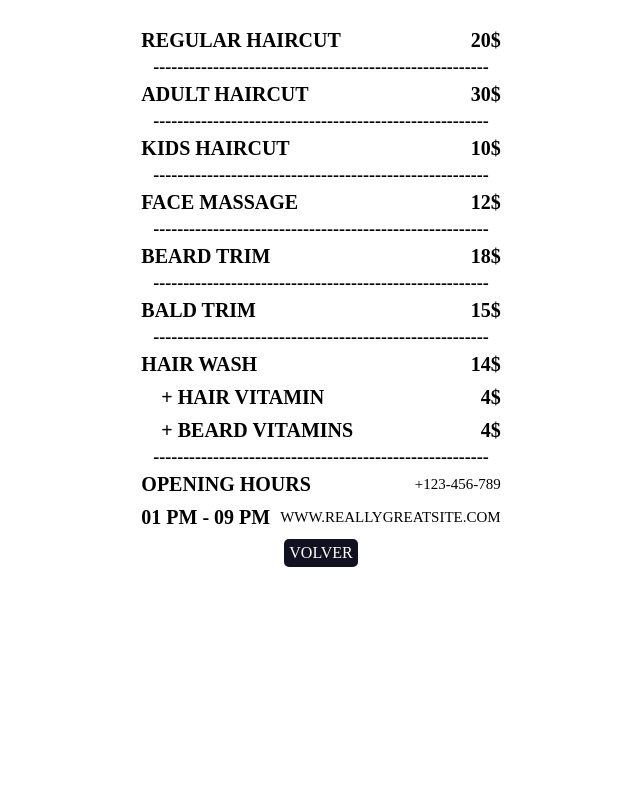
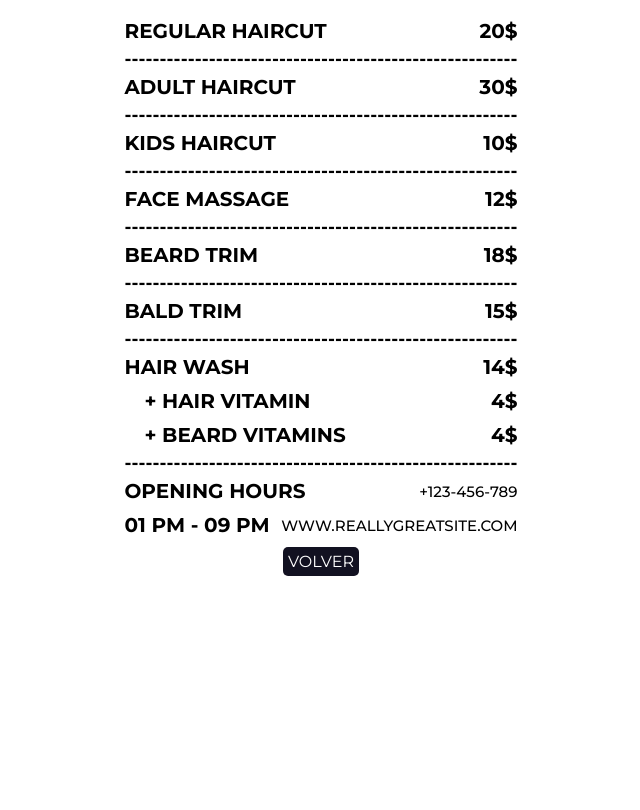
Before and after one commit to aboset/interfez, a plain HTML site: page hack9/hack9.html in a window 1280 px wide. Shown: the part 310-1120 px from the top of the page, without its empty margins (319-959 px from the left). Drawn offline with Linux system fonts and the light colour scheme.

Commit message:
feat:new change hack 9

```diff
--- a/hack9/style/style.css
+++ b/hack9/style/style.css
@@ -1,3 +1,5 @@
+@import url('https://fonts.googleapis.com/css2?family=Arimo:ital,wght@0,400;0,500;0,600;0,700;1,400;1,500;1,600;1,700&family=Montserrat:ital,wght@0,100;0,200;0,300;0,400;0,500;0,600;0,700;0,800;0,900;1,100;1,200;1,300;1,400;1,500;1,600;1,700;1,800;1,900&display=swap');
+
 *{
     margin: 0px;
     padding: 0px;
```
